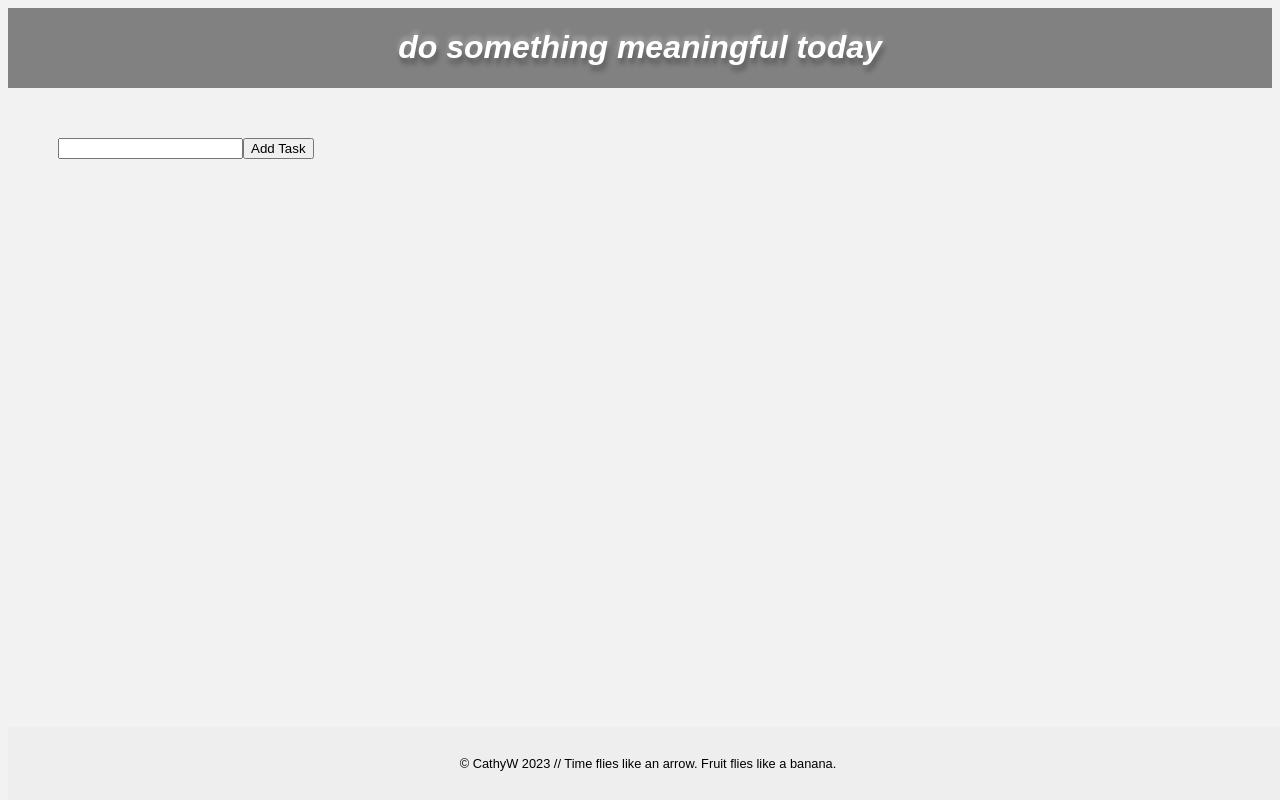
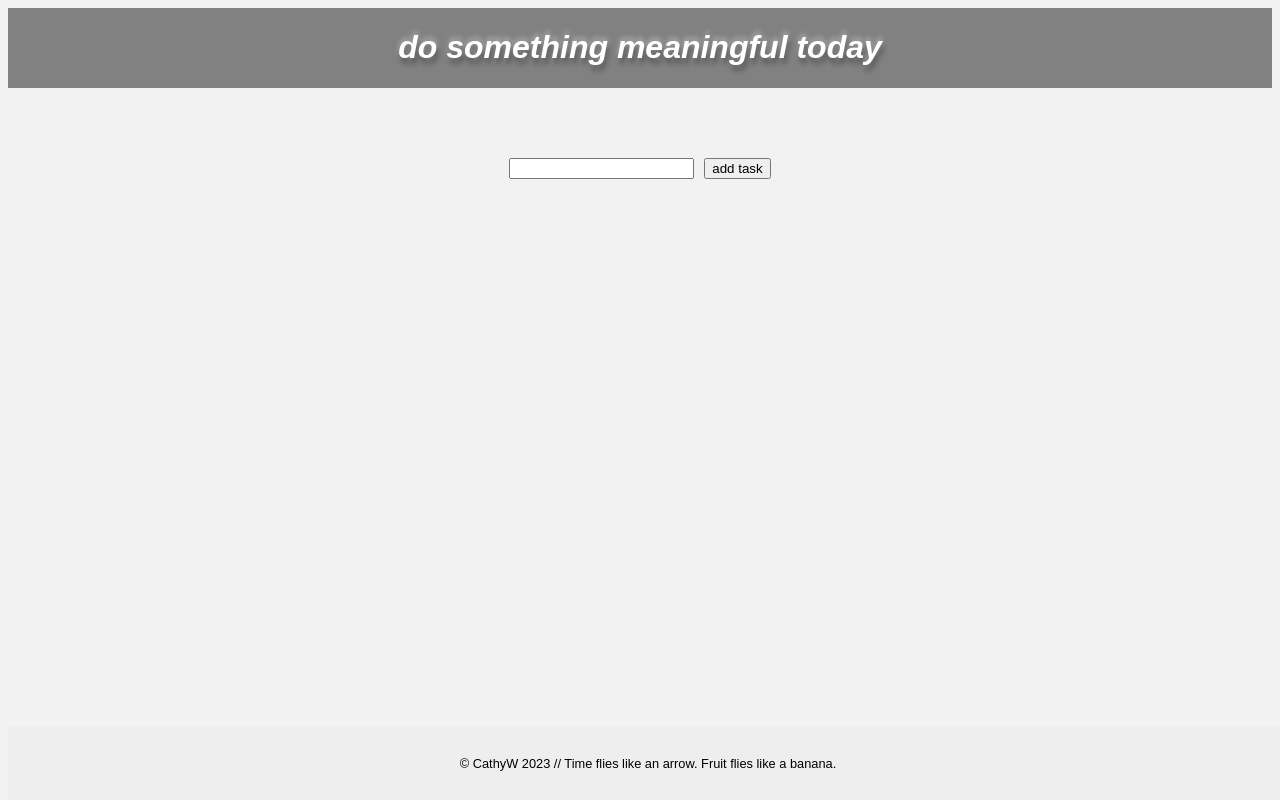
Before and after one commit to cathywiden/react-todolist, a React (Create React App) app: page / in a window 1280 px wide. Built offline with nearby package versions, Linux system fonts and the light colour scheme.

Commit message:
layout because I hate ugly

```diff
--- a/src/App.jsx
+++ b/src/App.jsx
@@ -30,8 +30,6 @@ const TodoList = () => {
 
   // add timestamp to LS if I want to use it as a unique ID??
 
-
-
   const removeTodo = (id) => {
     const updatedTodos = todos.filter((todo) => todo.id !== id);
     const removedTodo = todos.find((todo) => todo.id === id);
@@ -40,11 +38,14 @@ const removeTodo = (id) => {
     console.log(`Removed todo: ${removedTodo.text}`);
   };
 
-
   return (
     <>
+      <div className="container">
         <AddTask addTodo={addTodo} />
+        {todos.length > 0 ? (
           <DisplayTasks todos={todos} removeTodo={removeTodo} />
+        ) : null}
+      </div>
     </>
   );
 };
--- a/src/components/AddTask.jsx
+++ b/src/components/AddTask.jsx
@@ -1,6 +1,6 @@
 import React, { useState } from "react";
 
-function AddTask({ addTodo }) {
+const AddTask = ({ addTodo }) => {
   const [inputValue, setInputValue] = useState("");
 
   const handleSubmit = (e) => {
@@ -15,15 +15,17 @@ function AddTask({ addTodo }) {
   };
 
   return (
+    <div className="form">
       <form onSubmit={handleSubmit}>
         <input
           type="text"
           value={inputValue}
           onChange={(e) => setInputValue(e.target.value)}
         />
-      <button type="submit">Add Task</button>
+        <button type="submit">add task</button>
       </form>
+    </div>
   );
-}
+};
 
 export default AddTask;
--- a/src/components/DisplayTasks.jsx
+++ b/src/components/DisplayTasks.jsx
@@ -1,17 +1,26 @@
-import React from "react";
+const DisplayTasks = ({ todos, removeTodo }) => {
+  if (todos.length === 0) {
+    return null;
+  }
 
-const DisplayTasks = ({ todos, removeTodo }) => {
   return (
-    <ul>
-      {todos.map((todo, index) => (
-        <li key={index}>
-          {todo.text}
-          <button onClick={() => removeTodo(todo.id)}>Delete</button>
-        </li>
-      ))}
-    </ul>
+    <div className="tasks-container">
+      <div className="tasks">
+        {todos.map((todo, index) => (
+          <div key={index} className="task">
+            {todo.text}
+          </div>
+        ))}
+      </div>
+      <div className="buttons">
+        {todos.map((todo, index) => (
+          <button key={index} onClick={() => removeTodo(todo.id)}>
+            delete
+          </button>
+        ))}
+      </div>
+    </div>
   );
 };
 
-
 export default DisplayTasks;
--- a/src/index.css
+++ b/src/index.css
@@ -1,3 +1,8 @@
+@media only screen and (max-width: 320px) {
+  body {
+    min-width: 500px;
+  }
+}
 body {
   font-family: Arial, sans-serif;
   background-color: #f2f2f2;
@@ -49,7 +54,7 @@ footer {
   box-sizing: border-box;
   border: 2px solid #ccc;
   border-radius: 4px;
-  margin-bottom: 10px;
+
 }
 
 .button {
@@ -61,8 +66,41 @@ footer {
   cursor: pointer;
 }
 
+.form {
+  display: flex;
+  align-items: center;
+  justify-content: center;
+  margin-bottom: 20px;
+}
 
+.form input {
+  margin-right: 10px;
+}
 
-li {
-  list-style-type: circle;
+.tasks-container {
+  display: grid;
+  grid-template-columns: 1fr 100px;
+  grid-gap: 10px;
+  border: 2px solid white;
+  padding: 10px;
+  max-width: 18cm;
+  margin: 0 auto;
+
 }
+
+.tasks {
+  display: grid;
+  grid-gap: 10px;
+}
+
+.task {
+  background-color: white;
+  padding-left: 5px;
+}
+
+.buttons {
+  display: grid;
+  grid-gap: 10px;
+  align-content: start;
+
+}
```
Also changed, not shown: 1 other file (tests, documents, lock files or other folders). Lines whose indentation alone changed are shown as unchanged.
